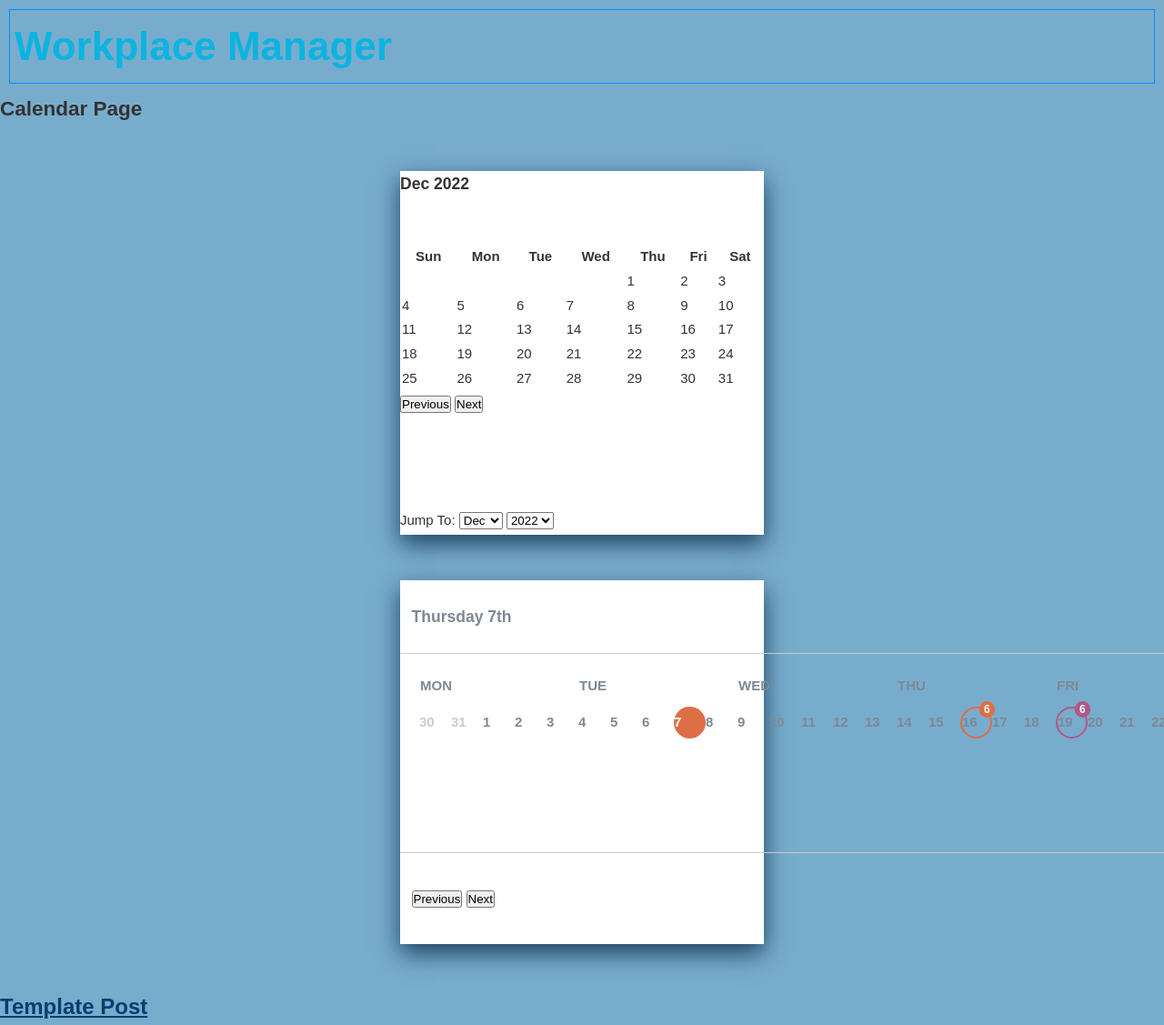
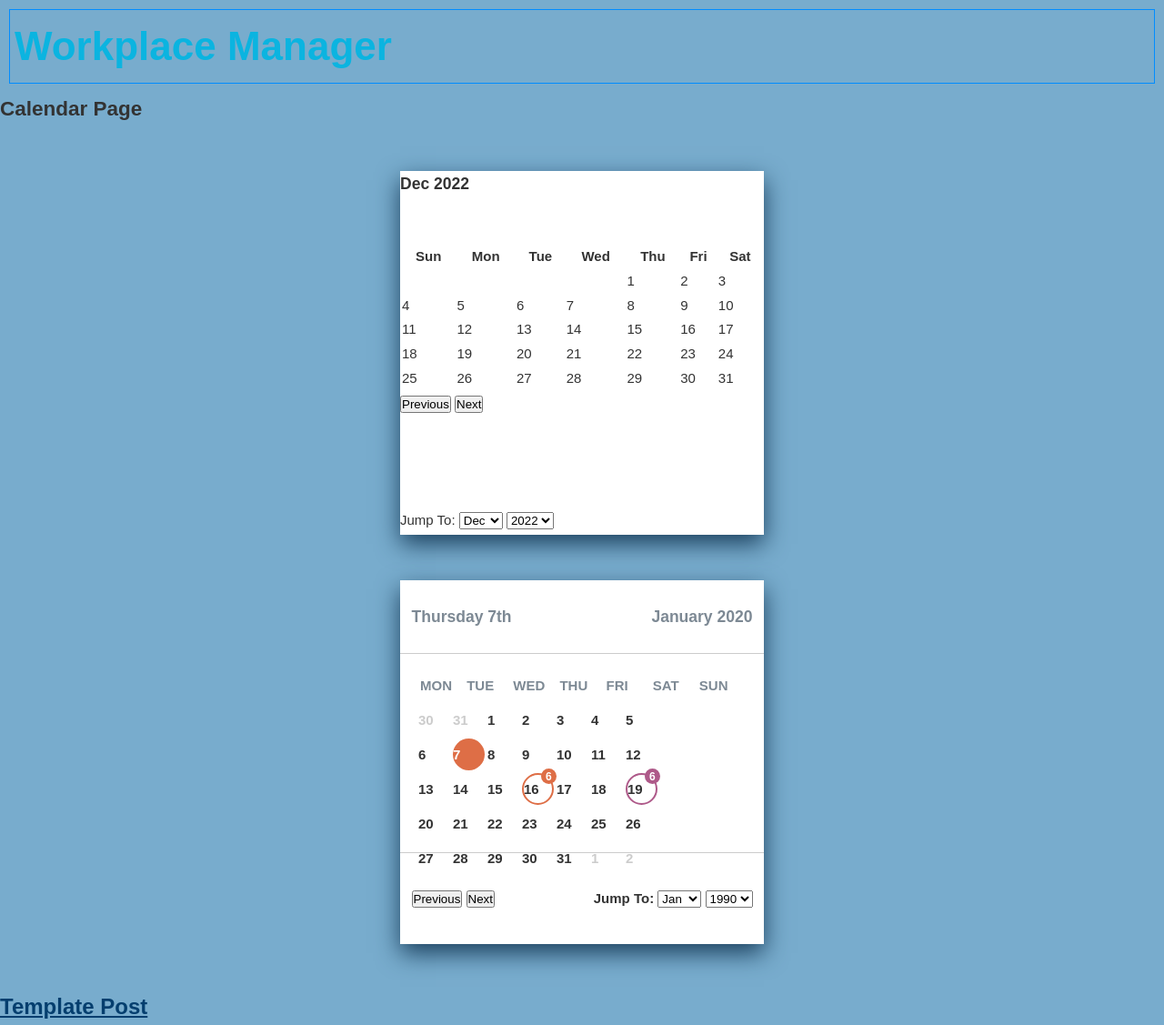
Before and after one commit to vic-mva2022/vic-mva2022.github.io, a Jekyll site: the page built from calendar.html, in a window 1280 px wide. Shown: the whole page at 91% size. Built offline with Jekyll 4.4.1, drawn with Linux system fonts in a browser that asks for light colours.

Commit message:
edit style sheet

```diff
--- a/calendar.html
+++ b/calendar.html
@@ -113,7 +113,7 @@
         <li class="card__body--days">sat</li>
         <li class="card__body--days">sun</li>
       </ul>
-      <ul class="card__body--days">
+      <ul class="card__body--dates">
         <li class="card__body--dates prev">30</li>
         <li class="card__body--dates prev">31</li>
         <li class="card__body--dates">1</li>
```
